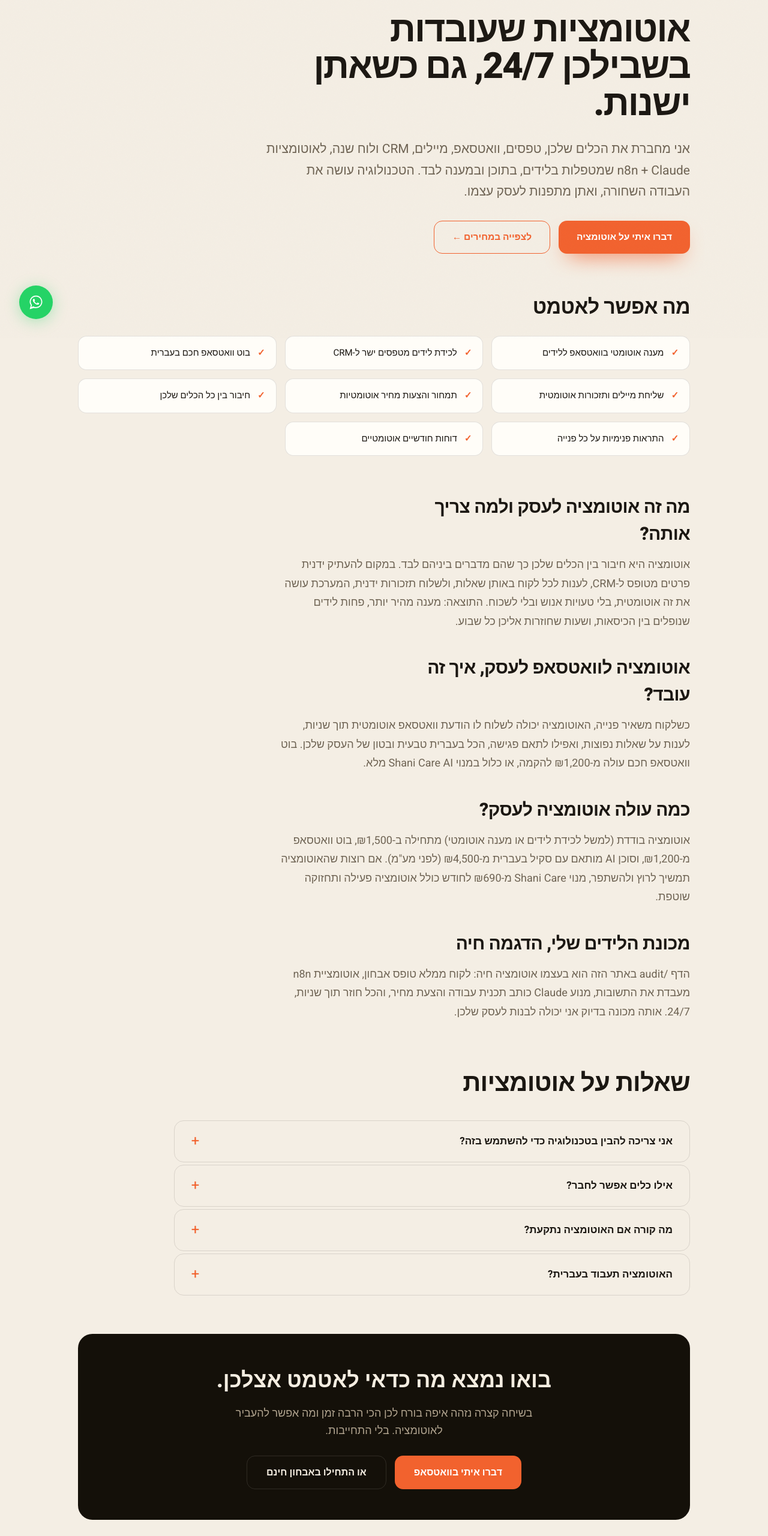
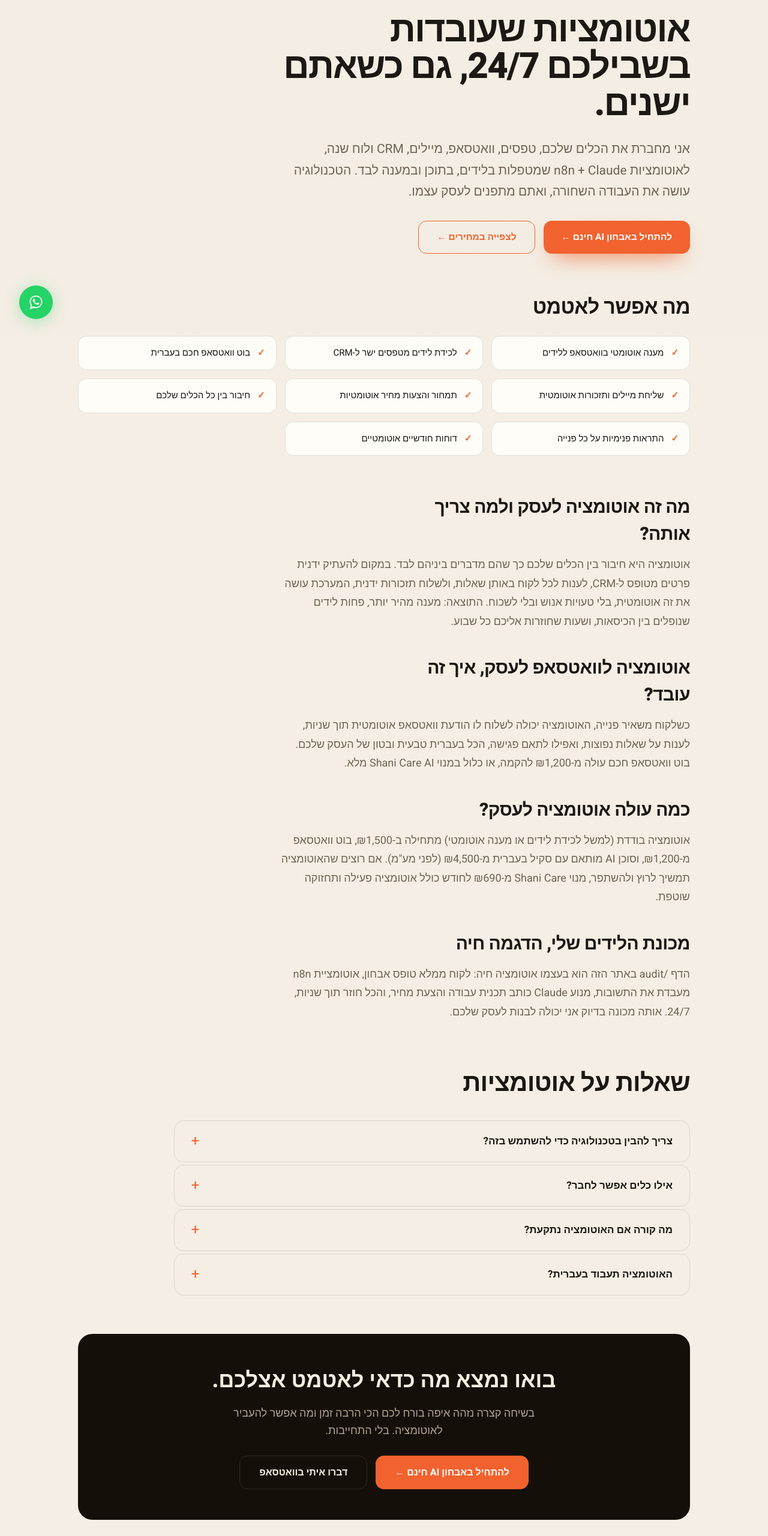
Before and after one commit to gorgovs1-cyber/shani-ai, a Next.js app: page /automations in a window 1280 px wide. Shown: the part 236-2797 px from the top of the page at 60% size. Built offline with nearby package versions, Linux system fonts and the light colour scheme; no server answers.

Commit message:
Neutral gender wording + audit-form CTA on service pages

```diff
--- a/app/ai-consulting/page.tsx
+++ b/app/ai-consulting/page.tsx
@@ -8,7 +8,7 @@
     kicker: "שירות · ייעוץ AI",
     title: "יועצת AI שמדברת עסקים, לא רק טכנולוגיה.",
     lead:
-      "ניהלתי עסק משלי 10 שנים, אז אני יודעת בדיוק איפה נשרף הזמן ואיפה AI באמת יזיז את המחט. אני ממפה את התהליכים שלכן, בונה אסטרטגיה, ומלווה בהטמעה, בעברית אמיתית, בלי באזז וורדס ובלי הבטחות ריקות.",
+      "ניהלתי עסק משלי 10 שנים, אז אני יודעת בדיוק איפה נשרף הזמן ואיפה AI באמת יזיז את המחט. אני ממפה את התהליכים שלכם, בונה אסטרטגיה, ומלווה בהטמעה, בעברית אמיתית, בלי באזז וורדס ובלי הבטחות ריקות.",
     primaryCta: "דברו איתי על ייעוץ",
     primaryWaMsg: "היי שני, אני רוצה ייעוץ והטמעת AI לעסק",
     secondaryCta: "לצפייה במחירים ←",
@@ -26,41 +26,41 @@
     sections: [
       {
         h: "מה עושה יועץ AI לעסקים?",
-        p: "יועצת AI עוזרת לכן להבין איפה בעסק אפשר להשתמש ב-AI כדי לחסוך זמן וכסף, ואיך לעשות את זה נכון בלי לבזבז חודשים על ניסוי וטעייה. אני לא מוכרת לכן כלי, אלא קודם מבינה את העסק, ואז ממליצה בדיוק מה להטמיע, באיזה סדר, ומה יחזיר לכן הכי הרבה שעות.",
+        p: "יועצת AI עוזרת לכם להבין איפה בעסק אפשר להשתמש ב-AI כדי לחסוך זמן וכסף, ואיך לעשות את זה נכון בלי לבזבז חודשים על ניסוי וטעייה. אני לא מוכרת לכם כלי, אלא קודם מבינה את העסק, ואז ממליצה בדיוק מה להטמיע, באיזה סדר, ומה יחזיר לכם הכי הרבה שעות.",
       },
       {
         h: "איך מתחילים? אבחון AI",
-        p: "מתחילים בשיחת אבחון ממוקדת. אנחנו יושבות, ממפות את כל התהליכים שלכן ומזהות איפה בדיוק בורח הזמן. בסוף אתן יוצאות עם תכנית עבודה ברורה. יש אבחון חינמי דרך הטופס באתר, ואבחון מעמיק (מיפוי + תכנית עבודה מלאה) ב-₪950, שמתקזז במלואו אם תזמינו פרויקט.",
+        p: "מתחילים בשיחת אבחון ממוקדת. אנחנו יושבים, ממפים את כל התהליכים שלכם ומזהים איפה בדיוק בורח הזמן. בסוף אתם יוצאים עם תכנית עבודה ברורה. יש אבחון חינמי דרך הטופס באתר, ואבחון מעמיק (מיפוי + תכנית עבודה מלאה) ב-₪950, שמתקזז במלואו אם תזמינו פרויקט.",
       },
       {
         h: "מה זה סקיל בעברית ולמה זה משנה?",
-        p: "רוב כלי ה-AI חושבים באנגלית ומתרגמים, ולכן העברית שיוצאת נשמעת מוזרה ולא מקצועית. אני בונה סקילים, מערכות הוראות שמלמדות את ה-AI לכתוב ולחשוב בעברית אמיתית, בדיוק בשפה ובטון של העסק שלכן, כך שמה שיוצא מוכן לשימוש ונשמע כמוכן.",
+        p: "רוב כלי ה-AI חושבים באנגלית ומתרגמים, ולכן העברית שיוצאת נשמעת מוזרה ולא מקצועית. אני בונה סקילים, מערכות הוראות שמלמדות את ה-AI לכתוב ולחשוב בעברית אמיתית, בדיוק בשפה ובטון של העסק שלכם, כך שמה שיוצא מוכן לשימוש ונשמע כמוכם.",
       },
       {
-        h: "הטמעת AI בעסק, לא נשארות לבד עם מסמך",
-        p: "ייעוץ ששווה משהו לא נגמר במסמך יפה. אני מלווה אתכן בהטמעה בפועל: מגדירה את הכלים, בונה את הסקילים והאוטומציות, מדריכה את הצוות, ומוודאת שזה באמת נכנס לשגרת העבודה. המטרה היא תוצאות מדידות, לא עוד קובץ שנשכח בדרייב.",
+        h: "הטמעת AI בעסק, לא נשארים לבד עם מסמך",
+        p: "ייעוץ ששווה משהו לא נגמר במסמך יפה. אני מלווה אתכם בהטמעה בפועל: מגדירה את הכלים, בונה את הסקילים והאוטומציות, מדריכה את הצוות, ומוודאת שזה באמת נכנס לשגרת העבודה. המטרה היא תוצאות מדידות, לא עוד קובץ שנשכח בדרייב.",
       },
     ],
     faqTitle: "שאלות על ייעוץ AI",
     faqItems: [
       {
         q: "העסק שלי קטן, AI רלוונטי בכלל אליי?",
-        a: "דווקא לעסקים קטנים AI משנה הכי הרבה, כי כל שעה שחוזרת אליכן שווה המון. גם עסק של אדם אחד מבזבז שעות על תוכן, מענה ללקוחות וסדר בדאטה, וזה בדיוק מה ש-AI יכול לקחת. באבחון נראה בדיוק איפה זה רלוונטי אצלכן.",
+        a: "דווקא לעסקים קטנים AI משנה הכי הרבה, כי כל שעה שחוזרת אליכם שווה המון. גם עסק של אדם אחד מבזבז שעות על תוכן, מענה ללקוחות וסדר בדאטה, וזה בדיוק מה ש-AI יכול לקחת. באבחון נראה בדיוק איפה זה רלוונטי אצלכם.",
       },
       {
         q: "כמה עולה ייעוץ AI?",
-        a: "אבחון בסיסי דרך הטופס באתר הוא חינם. אבחון מעמיק עם מיפוי ותכנית עבודה מלאה עולה ₪950 (ומתקזז אם מזמינות פרויקט). ליווי הטמעה מלא מתומחר לפי היקף, ונסגור אותו יחד אחרי שנבין מה בדיוק צריך.",
+        a: "אבחון בסיסי דרך הטופס באתר הוא חינם. אבחון מעמיק עם מיפוי ותכנית עבודה מלאה עולה ₪950 (ומתקזז אם מזמינים פרויקט). ליווי הטמעה מלא מתומחר לפי היקף, ונסגור אותו יחד אחרי שנבין מה בדיוק צריך.",
       },
       {
         q: "כמה זמן לוקח לראות תוצאות?",
         a: "חלק מהדברים מרגישים כבר בשבוע הראשון, למשל סקיל שהופך כתיבת תוכן משעות לדקות. הטמעה רחבה יותר לוקחת כמה שבועות. אני מתמקדת קודם ב\"ניצחונות מהירים\" שנותנים החזר מיידי, ומשם בונים הלאה.",
       },
       {
-        q: "אני צריכה ידע טכני כדי לעבוד איתך?",
-        a: "ממש לא. אני מסבירה הכל בשפה פשוטה, בעברית, בלי להניח שום רקע טכני, ובלי לזלזל בכן. אתן מביאות את ההיכרות עם העסק, אני מביאה את הטכנולוגיה, וביחד מוצאות מה הכי מתאים.",
+        q: "צריך ידע טכני כדי לעבוד איתך?",
+        a: "ממש לא. אני מסבירה הכל בשפה פשוטה, בעברית, בלי להניח שום רקע טכני, ובלי לזלזל בכם. אתם מביאים את ההיכרות עם העסק, אני מביאה את הטכנולוגיה, וביחד מוצאים מה הכי מתאים.",
       },
     ],
-    closingTitle: "בואו נמפה איפה AI יחסוך לכן הכי הרבה.",
+    closingTitle: "בואו נמפה איפה AI יחסוך לכם הכי הרבה.",
     closingSub:
       "שיחת אבחון ראשונה, ממוקדת ובלי התחייבות, שבסופה תדעו בדיוק מאיפה להתחיל.",
     closingCta: "דברו איתי בוואטסאפ",
--- a/app/automations/page.tsx
+++ b/app/automations/page.tsx
@@ -6,9 +6,9 @@
   he: {
     dir: "rtl",
     kicker: "שירות · אוטומציות",
-    title: "אוטומציות שעובדות בשבילכן 24/7, גם כשאתן ישנות.",
+    title: "אוטומציות שעובדות בשבילכם 24/7, גם כשאתם ישנים.",
     lead:
-      "אני מחברת את הכלים שלכן, טפסים, וואטסאפ, מיילים, CRM ולוח שנה, לאוטומציות n8n + Claude שמטפלות בלידים, בתוכן ובמענה לבד. הטכנולוגיה עושה את העבודה השחורה, ואתן מתפנות לעסק עצמו.",
+      "אני מחברת את הכלים שלכם, טפסים, וואטסאפ, מיילים, CRM ולוח שנה, לאוטומציות n8n + Claude שמטפלות בלידים, בתוכן ובמענה לבד. הטכנולוגיה עושה את העבודה השחורה, ואתם מתפנים לעסק עצמו.",
     primaryCta: "דברו איתי על אוטומציה",
     primaryWaMsg: "היי שני, אני רוצה אוטומציה לעסק",
     secondaryCta: "לצפייה במחירים ←",
@@ -19,50 +19,50 @@
       "בוט וואטסאפ חכם בעברית",
       "שליחת מיילים ותזכורות אוטומטית",
       "תמחור והצעות מחיר אוטומטיות",
-      "חיבור בין כל הכלים שלכן",
+      "חיבור בין כל הכלים שלכם",
       "התראות פנימיות על כל פנייה",
       "דוחות חודשיים אוטומטיים",
     ],
     sections: [
       {
         h: "מה זה אוטומציה לעסק ולמה צריך אותה?",
-        p: "אוטומציה היא חיבור בין הכלים שלכן כך שהם מדברים ביניהם לבד. במקום להעתיק ידנית פרטים מטופס ל-CRM, לענות לכל לקוח באותן שאלות, ולשלוח תזכורות ידנית, המערכת עושה את זה אוטומטית, בלי טעויות אנוש ובלי לשכוח. התוצאה: מענה מהיר יותר, פחות לידים שנופלים בין הכיסאות, ושעות שחוזרות אליכן כל שבוע.",
+        p: "אוטומציה היא חיבור בין הכלים שלכם כך שהם מדברים ביניהם לבד. במקום להעתיק ידנית פרטים מטופס ל-CRM, לענות לכל לקוח באותן שאלות, ולשלוח תזכורות ידנית, המערכת עושה את זה אוטומטית, בלי טעויות אנוש ובלי לשכוח. התוצאה: מענה מהיר יותר, פחות לידים שנופלים בין הכיסאות, ושעות שחוזרות אליכם כל שבוע.",
       },
       {
         h: "אוטומציה לוואטסאפ לעסק, איך זה עובד?",
-        p: "כשלקוח משאיר פנייה, האוטומציה יכולה לשלוח לו הודעת וואטסאפ אוטומטית תוך שניות, לענות על שאלות נפוצות, ואפילו לתאם פגישה, הכל בעברית טבעית ובטון של העסק שלכן. בוט וואטסאפ חכם עולה מ-₪1,200 להקמה, או כלול במנוי Shani Care AI מלא.",
+        p: "כשלקוח משאיר פנייה, האוטומציה יכולה לשלוח לו הודעת וואטסאפ אוטומטית תוך שניות, לענות על שאלות נפוצות, ואפילו לתאם פגישה, הכל בעברית טבעית ובטון של העסק שלכם. בוט וואטסאפ חכם עולה מ-₪1,200 להקמה, או כלול במנוי Shani Care AI מלא.",
       },
       {
         h: "כמה עולה אוטומציה לעסק?",
-        p: "אוטומציה בודדת (למשל לכידת לידים או מענה אוטומטי) מתחילה ב-₪1,500, בוט וואטסאפ מ-₪1,200, וסוכן AI מותאם עם סקיל בעברית מ-₪4,500 (לפני מע\"מ). אם רוצות שהאוטומציה תמשיך לרוץ ולהשתפר, מנוי Shani Care מ-₪690 לחודש כולל אוטומציה פעילה ותחזוקה שוטפת.",
+        p: "אוטומציה בודדת (למשל לכידת לידים או מענה אוטומטי) מתחילה ב-₪1,500, בוט וואטסאפ מ-₪1,200, וסוכן AI מותאם עם סקיל בעברית מ-₪4,500 (לפני מע\"מ). אם רוצים שהאוטומציה תמשיך לרוץ ולהשתפר, מנוי Shani Care מ-₪690 לחודש כולל אוטומציה פעילה ותחזוקה שוטפת.",
       },
       {
         h: "מכונת הלידים שלי, הדגמה חיה",
-        p: "הדף /audit באתר הזה הוא בעצמו אוטומציה חיה: לקוח ממלא טופס אבחון, אוטומציית n8n מעבדת את התשובות, מנוע Claude כותב תכנית עבודה והצעת מחיר, והכל חוזר תוך שניות, 24/7. אותה מכונה בדיוק אני יכולה לבנות לעסק שלכן.",
+        p: "הדף /audit באתר הזה הוא בעצמו אוטומציה חיה: לקוח ממלא טופס אבחון, אוטומציית n8n מעבדת את התשובות, מנוע Claude כותב תכנית עבודה והצעת מחיר, והכל חוזר תוך שניות, 24/7. אותה מכונה בדיוק אני יכולה לבנות לעסק שלכם.",
       },
     ],
     faqTitle: "שאלות על אוטומציות",
     faqItems: [
       {
-        q: "אני צריכה להבין בטכנולוגיה כדי להשתמש בזה?",
-        a: "לא. אני בונה את כל האוטומציה, מחברת אותה למערכות שלכן, ומגדירה הכל שירוץ לבד. אתן פשוט רואות את התוצאות: לידים שנכנסים, מענה שיוצא, ודוחות. אם צריך, אני גם מדריכה אתכן איך לנהל את זה ביומיום.",
+        q: "צריך להבין בטכנולוגיה כדי להשתמש בזה?",
+        a: "לא. אני בונה את כל האוטומציה, מחברת אותה למערכות שלכם, ומגדירה הכל שירוץ לבד. אתם פשוט רואים את התוצאות: לידים שנכנסים, מענה שיוצא, ודוחות. אם צריך, אני גם מדריכה אתכם איך לנהל את זה ביומיום.",
       },
       {
         q: "אילו כלים אפשר לחבר?",
-        a: "כמעט הכל: וואטסאפ, טפסים, Gmail, גוגל שיטס, לוח שנה, מערכות CRM, מערכות סליקה ועוד. n8n מתחבר למאות שירותים, ומה שאין לו חיבור מוכן, אפשר לחבר דרך API. בשיחה נמפה בדיוק אילו כלים יש לכן ומה כדאי לחבר.",
+        a: "כמעט הכל: וואטסאפ, טפסים, Gmail, גוגל שיטס, לוח שנה, מערכות CRM, מערכות סליקה ועוד. n8n מתחבר למאות שירותים, ומה שאין לו חיבור מוכן, אפשר לחבר דרך API. בשיחה נמפה בדיוק אילו כלים יש לכם ומה כדאי לחבר.",
       },
       {
         q: "מה קורה אם האוטומציה נתקעת?",
-        a: "אני בונה את האוטומציות עם גיבוי, למשל אם וובהוק נכשל, הפנייה עדיין מגיעה אליכן בוואטסאפ, כך ששום ליד לא הולך לאיבוד. במנוי Shani Care אני מנטרת את האוטומציות ומתקנת בעיות לפני שאתן בכלל שמות לב.",
+        a: "אני בונה את האוטומציות עם גיבוי, למשל אם וובהוק נכשל, הפנייה עדיין מגיעה אליכם בוואטסאפ, כך ששום ליד לא הולך לאיבוד. במנוי Shani Care אני מנטרת את האוטומציות ומתקנת בעיות לפני שאתם בכלל שמים לב.",
       },
       {
         q: "האוטומציה תעבוד בעברית?",
-        a: "כן, וזה בדיוק ההתמחות שלי. רוב כלי ה-AI חושבים באנגלית ומייצרים עברית מוזרה. אני בונה סקילים בעברית אמיתית שגורמים ל-AI לענות ולכתוב בטון של העסק שלכן, כך שהלקוחות אפילו לא ירגישו שזו מערכת אוטומטית.",
+        a: "כן, וזה בדיוק ההתמחות שלי. רוב כלי ה-AI חושבים באנגלית ומייצרים עברית מוזרה. אני בונה סקילים בעברית אמיתית שגורמים ל-AI לענות ולכתוב בטון של העסק שלכם, כך שהלקוחות אפילו לא ירגישו שזו מערכת אוטומטית.",
       },
     ],
-    closingTitle: "בואו נמצא מה כדאי לאטמט אצלכן.",
+    closingTitle: "בואו נמצא מה כדאי לאטמט אצלכם.",
     closingSub:
-      "בשיחה קצרה נזהה איפה בורח לכן הכי הרבה זמן ומה אפשר להעביר לאוטומציה. בלי התחייבות.",
+      "בשיחה קצרה נזהה איפה בורח לכם הכי הרבה זמן ומה אפשר להעביר לאוטומציה. בלי התחייבות.",
     closingCta: "דברו איתי בוואטסאפ",
     closingWaMsg: "היי שני, אני רוצה אוטומציה לעסק",
     auditLine: "או התחילו באבחון חינם",
--- a/app/pricing/layout.tsx
+++ b/app/pricing/layout.tsx
@@ -3,7 +3,7 @@
 export const metadata: Metadata = {
   title: "מחירים · כמה עולה אתר, אוטומציה ו-AI לעסק | Shani AI Creator",
   description:
-    "מחירון שקוף: דף נחיתה מ-₪2,400, אתר תדמית קולנועי מ-₪6,500, מערכת AI מלאה מ-₪12,000, ומנוי Shani Care מ-₪390 לחודש. כל המחירים לפני מע\"מ. לא בטוחות? אבחון AI חינם.",
+    "מחירון שקוף: דף נחיתה מ-₪2,400, אתר תדמית קולנועי מ-₪6,500, מערכת AI מלאה מ-₪12,000, ומנוי Shani Care מ-₪390 לחודש. כל המחירים לפני מע\"מ. לא בטוחים? אבחון AI חינם.",
   alternates: { canonical: "https://shani-ai.com/pricing" },
   openGraph: {
     title: "מחירים · Shani AI Creator",
--- a/components/ServicePage.tsx
+++ b/components/ServicePage.tsx
@@ -33,6 +33,7 @@
   const { lang } = useLang();
   const c = copyByLang[lang];
   const dir = c.dir;
+  const auditLabel = lang === "he" ? "להתחיל באבחון AI חינם ←" : "Start a free AI Audit →";
   const [open, setOpen] = useState<number | null>(null);
 
   return (
@@ -49,8 +50,8 @@
           {c.lead}
         </p>
         <div style={{ display: "flex", gap: 14, marginTop: 30, flexWrap: "wrap" }}>
-          <a href={wa(c.primaryWaMsg)} target="_blank" rel="noopener noreferrer" style={{ display: "inline-flex", alignItems: "center", gap: 8, background: "var(--acc)", color: "#fff", textDecoration: "none", fontWeight: 700, fontSize: 15.5, padding: "15px 30px", borderRadius: 14, fontFamily: HEEBO, boxShadow: "0 16px 36px -16px var(--acc)" }}>
-            {c.primaryCta}
+          <a href="/audit" style={{ display: "inline-flex", alignItems: "center", gap: 8, background: "var(--acc)", color: "#fff", textDecoration: "none", fontWeight: 700, fontSize: 15.5, padding: "15px 30px", borderRadius: 14, fontFamily: HEEBO, boxShadow: "0 16px 36px -16px var(--acc)" }}>
+            {auditLabel}
           </a>
           <a href="/pricing" style={{ display: "inline-flex", alignItems: "center", gap: 8, background: "transparent", color: "var(--acc)", border: "1.5px solid var(--acc)", textDecoration: "none", fontWeight: 700, fontSize: 15.5, padding: "15px 30px", borderRadius: 14, fontFamily: HEEBO }}>
             {c.secondaryCta}
@@ -118,11 +119,11 @@
             {c.closingSub}
           </p>
           <div style={{ display: "flex", gap: 14, marginTop: 26, justifyContent: "center", flexWrap: "wrap" }}>
-            <a href={wa(c.closingWaMsg)} target="_blank" rel="noopener noreferrer" style={{ display: "inline-flex", alignItems: "center", gap: 8, background: "var(--acc)", color: "#fff", textDecoration: "none", fontWeight: 700, fontSize: 16, padding: "15px 32px", borderRadius: 14, fontFamily: HEEBO }}>
+            <a href="/audit" style={{ display: "inline-flex", alignItems: "center", gap: 8, background: "var(--acc)", color: "#fff", textDecoration: "none", fontWeight: 700, fontSize: 16, padding: "15px 32px", borderRadius: 14, fontFamily: HEEBO }}>
+              {auditLabel}
+            </a>
+            <a href={wa(c.closingWaMsg)} target="_blank" rel="noopener noreferrer" style={{ display: "inline-flex", alignItems: "center", gap: 8, background: "transparent", color: "var(--dtext)", border: "1.5px solid var(--dline)", textDecoration: "none", fontWeight: 700, fontSize: 16, padding: "15px 32px", borderRadius: 14, fontFamily: HEEBO }}>
               {c.closingCta}
-            </a>
-            <a href="/audit" style={{ display: "inline-flex", alignItems: "center", gap: 8, background: "transparent", color: "var(--dtext)", border: "1.5px solid var(--dline)", textDecoration: "none", fontWeight: 700, fontSize: 16, padding: "15px 32px", borderRadius: 14, fontFamily: HEEBO }}>
-              {c.auditLine}
             </a>
           </div>
         </section>
--- a/components/TestimonialsSection.tsx
+++ b/components/TestimonialsSection.tsx
@@ -28,7 +28,7 @@
     sub: "תוצאות אמיתיות מעסקים אמיתיים. (עדויות לדוגמה — יוחלפו בעדויות אמיתיות עם תמונה.)",
     items: [
       {
-        name: "שם הלקוחה",       // PLACEHOLDER
+        name: "שם מלא",          // PLACEHOLDER
         city: "תל אביב",          // PLACEHOLDER
         result: "חסכה 10 שעות בחודש",  // PLACEHOLDER
         quote:
@@ -36,7 +36,7 @@
         photo: "", // "/testimonials/xxx.jpg"
       },
       {
-        name: "שם הלקוחה",       // PLACEHOLDER
+        name: "שם מלא",          // PLACEHOLDER
         city: "ירושלים",         // PLACEHOLDER
         result: "חודש תוכן בשעתיים", // PLACEHOLDER
         quote:
@@ -44,7 +44,7 @@
         photo: "",
       },
       {
-        name: "שם הלקוחה",       // PLACEHOLDER
+        name: "שם מלא",          // PLACEHOLDER
         city: "חיפה",            // PLACEHOLDER
         result: "אתר חדש ב-14 יום", // PLACEHOLDER
         quote:
```
Also changed, not shown: app/pricing/page.tsx (+9 -9 lines), app/websites/page.tsx (+8 -8 lines).
